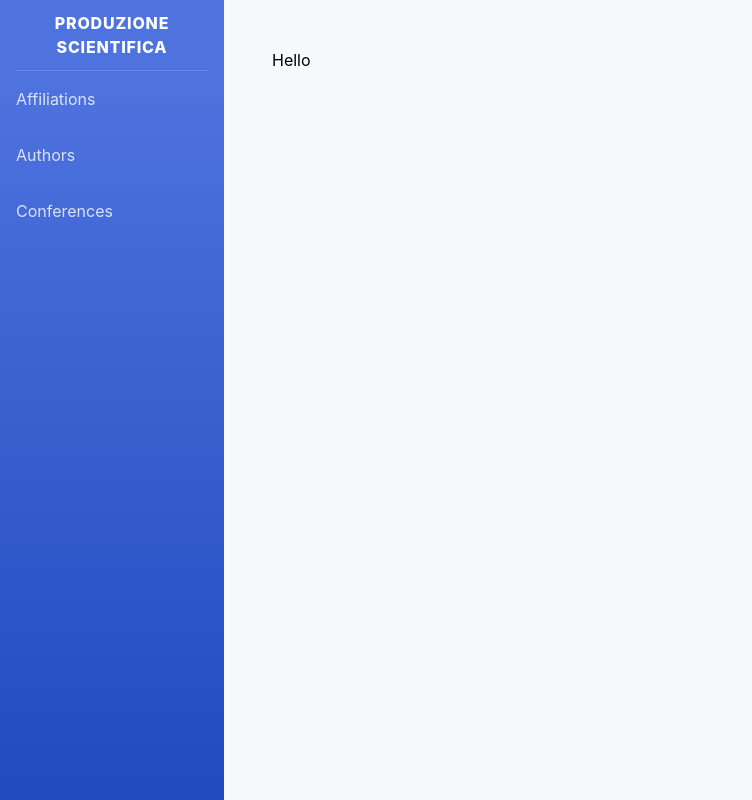
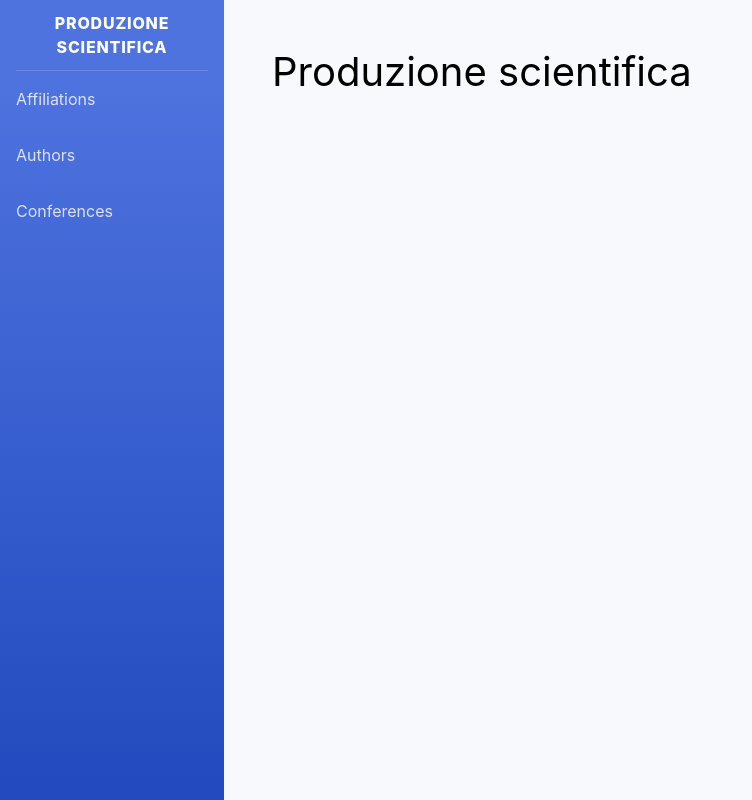
Before and after one commit to Biancolinaa/prodsc, a Django app: page /main/ in a window 1280 px wide. Shown: the whole page, without its empty margins (0-752 px from the left). Run offline with Django 4.2, Linux system fonts and the light colour scheme; some libraries are stand-ins or nearby versions.

Commit message:
Add title for homepage

```diff
--- a/mainapp/templates/index.html
+++ b/mainapp/templates/index.html
@@ -1,5 +1,5 @@
 {% extends "base.html" %}
 
 {% block content %}
-Hello
+<h1>Produzione scientifica</h1>
 {% endblock content %}
```
